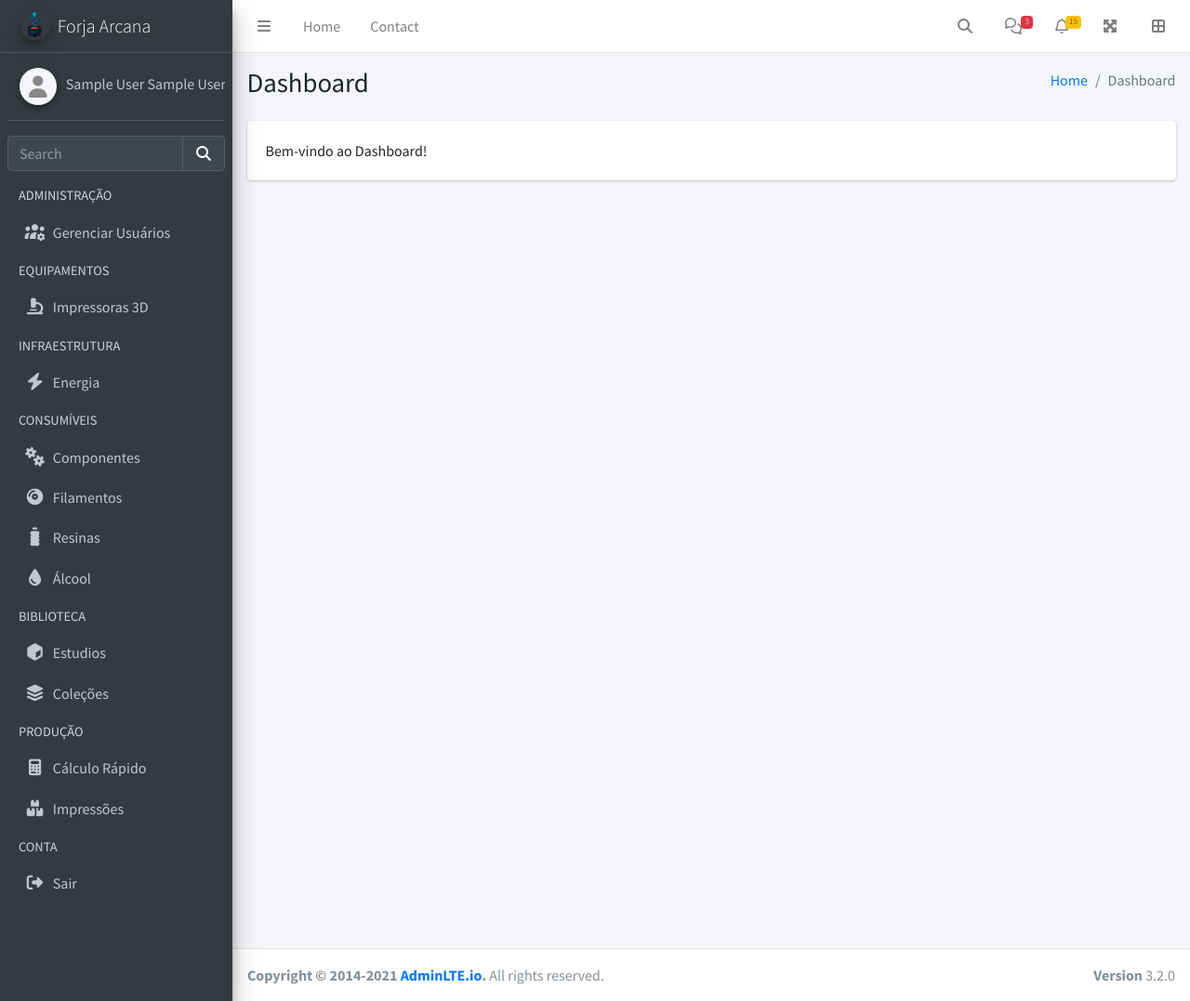
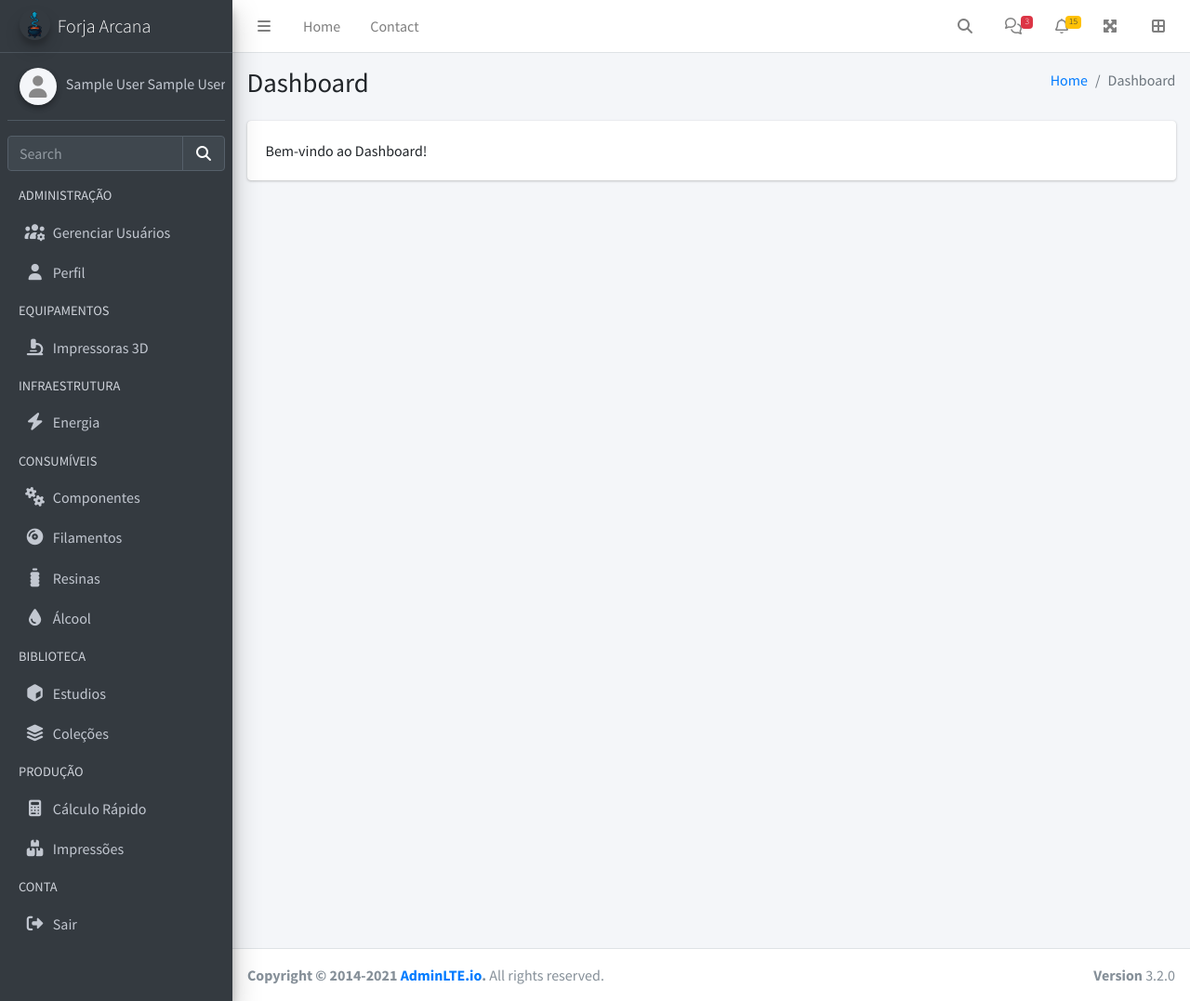
Before and after one commit to celsoannes/forjarcana, a PHP site: page / in a window 1280 px wide. Shown: the whole page at 93% size. Run offline with PHP 8.4, Linux system fonts and the light colour scheme; the visitor is signed in with stand-in values (Sample User, id 1); some libraries are stand-ins or nearby versions.

Commit message:
Adicionado menu Perfil a sessão Administração

```diff
--- a/app/menu.php
+++ b/app/menu.php
@@ -3,8 +3,9 @@ function renderMenu($pagina_atual) {
 ?>
 <nav class="mt-2">
   <ul class="nav nav-pills nav-sidebar flex-column" data-widget="treeview" role="menu" data-accordion="false">
+
+      <li class="nav-header">ADMINISTRAÇÃO</li>
       <?php if (isset($_SESSION['usuario_cargo']) && $_SESSION['usuario_cargo'] === 'admin'): ?>
-      <li class="nav-header">ADMINISTRAÇÃO</li>
         <li class="nav-item">
           <a href="?pagina=usuarios" class="nav-link <?= ($pagina_atual === 'usuarios') ? 'active' : '' ?>">
             <i class="nav-icon fas fa-users-cog"></i>
@@ -12,6 +13,12 @@ function renderMenu($pagina_atual) {
           </a>
         </li>
       <?php endif; ?>
+      <li class="nav-item">
+      <a href="?pagina=perfil" class="nav-link <?= ($pagina_atual === 'perfil') ? 'active' : '' ?>">
+        <i class="nav-icon fas fa-user"></i>
+        <p>Perfil</p>
+      </a>
+    </li>
 
     <li class="nav-header">EQUIPAMENTOS</li>
     <li class="nav-item">
```
Lines whose indentation alone changed are shown as unchanged.
